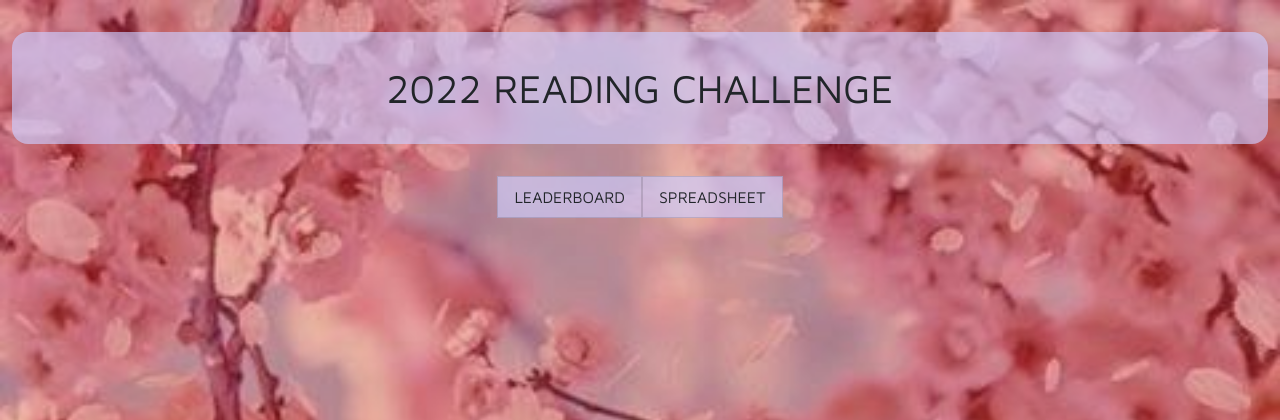
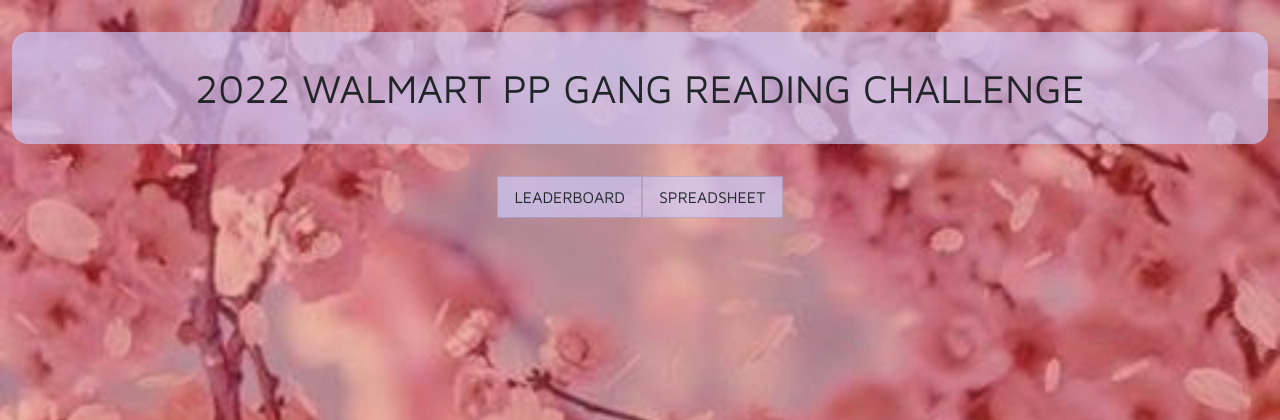
Before and after one commit to psittikul/reading-challenge, a PHP site: page / in a window 1280 px wide. Shown: the top 420 px of the page. Run offline with PHP 8.4, Linux system fonts and the light colour scheme; data that the repository does not hold is empty; some libraries are stand-ins or nearby versions.

Commit message:
Update header of website

```diff
--- a/includes/header.php
+++ b/includes/header.php
@@ -16,7 +16,7 @@
     </head>
     <body>
         <div class='container-fluid'>
-            <h1 id='pageTitle'>2022 READING CHALLENGE</h1>
+            <h1 id='pageTitle'>2022 WALMART PP GANG READING CHALLENGE</h1>
             <ul class="list-group list-group-horizontal" id='topNav'>
                 <a href='<?php echo $_SERVER['REQUEST_URI'] == '/challenge.php' ? 'index.php' : '#';?>'><li class="list-group-item">LEADERBOARD</li></a>
                 <a href='<?php echo $_SERVER['REQUEST_URI'] == '/challenge.php' ? '#' : 'challenge.php';?>'><li class="list-group-item">SPREADSHEET</li></a>
```
